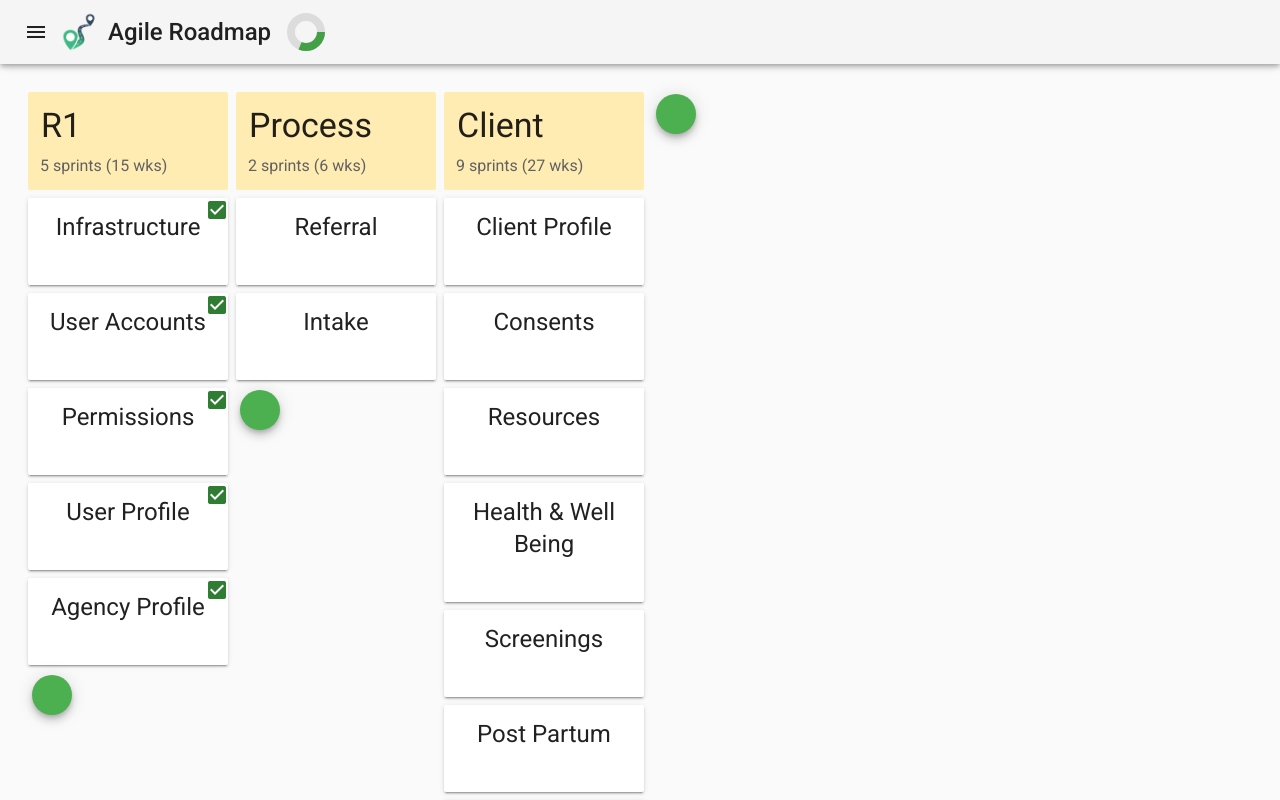
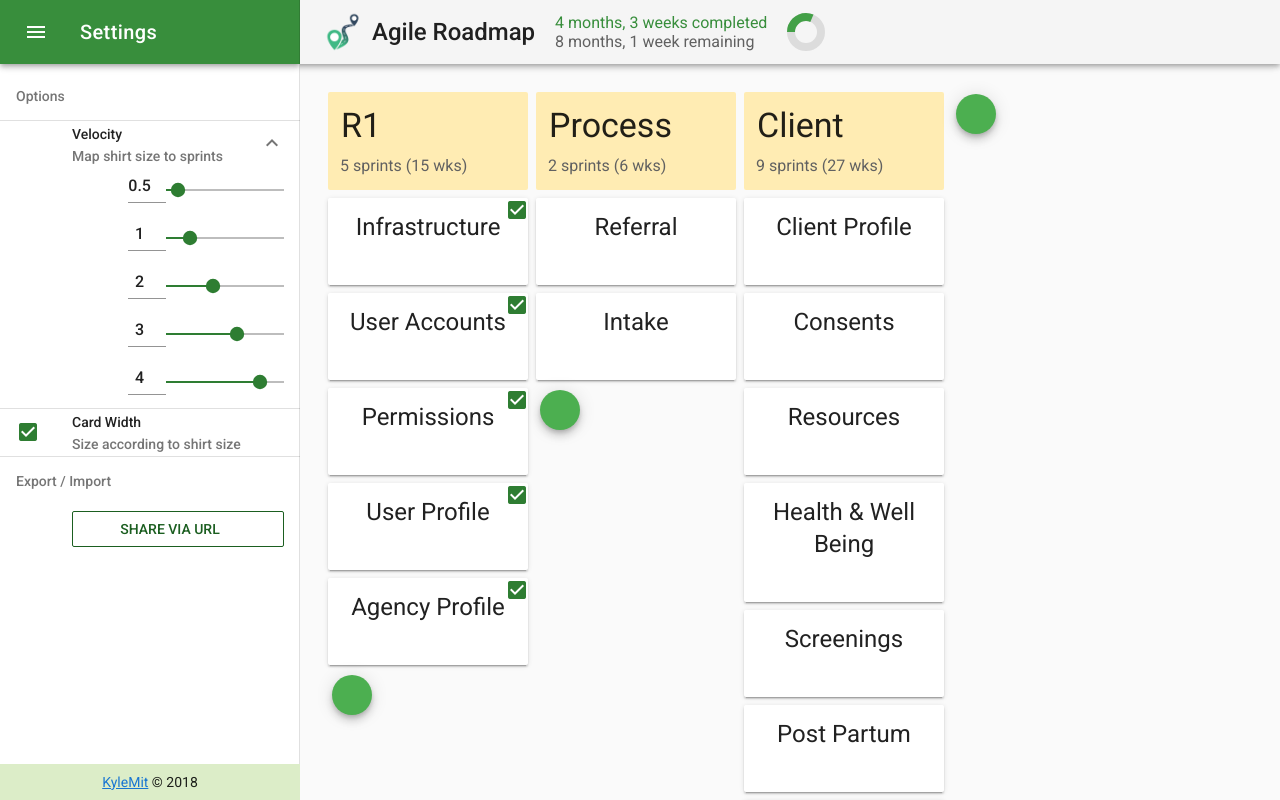
Before and after one commit to KyleMit/AgileRoadmap, a Vue app: page / in a window 1280 px wide. Shown: the top 800 px of the page. Built offline with nearby package versions, Linux system fonts and the light colour scheme; some icons are missing.

Commit message:
#2 add project time summary

```diff
--- a/src/App.vue
+++ b/src/App.vue
@@ -21,11 +21,21 @@
 
       <v-toolbar-title v-text='title' class="headline ml-2"></v-toolbar-title>
 
+      <div class="subheading pa-1 ml-3" style="line-height: 1.2;">
+        <div class="green--text text--darken-2">
+            {{getSprints(completedFeatures, options.velocities) * 3 | timespan}} completed
+        </div>
+        <div class="grey--text text--darken-2">
+            {{getSprints(remainingFeatures, options.velocities) * 3 | timespan}} remaining
+        </div>
+      </div>
+
       <v-progress-circular
           class="ml-3"
           :value="progress"
           size="38"
           :width="8"
+          :rotate="180"
           color="green darken-1"
       ></v-progress-circular>
 
@@ -53,7 +63,7 @@ export default {
     return {
       title: 'Agile Roadmap',
       state: {
-        drawerOpen: false,
+        drawerOpen: true,
         velocityOpen: true
       },
       options: {
@@ -115,6 +125,11 @@ export default {
         return ft.completed
       })
     },
+    remainingFeatures: function () {
+      return this.allFeatures.filter(function (ft) {
+        return !ft.completed
+      })
+    },
     progress: function () {
       var allPoints = this.getSprints(this.allFeatures, this.options.velocities)
       var comPoints = this.getSprints(this.completedFeatures, this.options.velocities)
@@ -131,6 +146,29 @@ export default {
         localStorage.setItem("options", JSON.stringify(this.options))
       },
       deep: true
+    }
+  },
+  filters: {
+    timespan: function (value) {
+      var output = []
+      var valueInt = Math.round(+value)
+      // get years
+      if (valueInt > 52) {
+        var years = Math.round(valueInt / 52)
+        valueInt = valueInt % 52 // only store remainder
+        output.push(pluralize(years, "year"))
+      }
+      // get months
+      if (valueInt > 4) {
+        var months = Math.round(valueInt / 4)
+        valueInt = valueInt % 4 // only store remainder
+        output.push(pluralize(months, "month"))
+      }
+      if (valueInt > 0) {
+        output.push(pluralize(valueInt, "week"))
+      }
+
+      return output.join(", ")
     }
   },
   methods: {
@@ -160,4 +198,12 @@ export default {
     console.log("App mounted!")
   }
 }
+
+function pluralize (value, unit) {
+  if (value === 1) {
+    return value + " " + unit
+  } else {
+    return value + " " + unit + "s"
+  }
+}
 </script>
```
Also changed, not shown: 1 other file (tests, documents, lock files or other folders).
